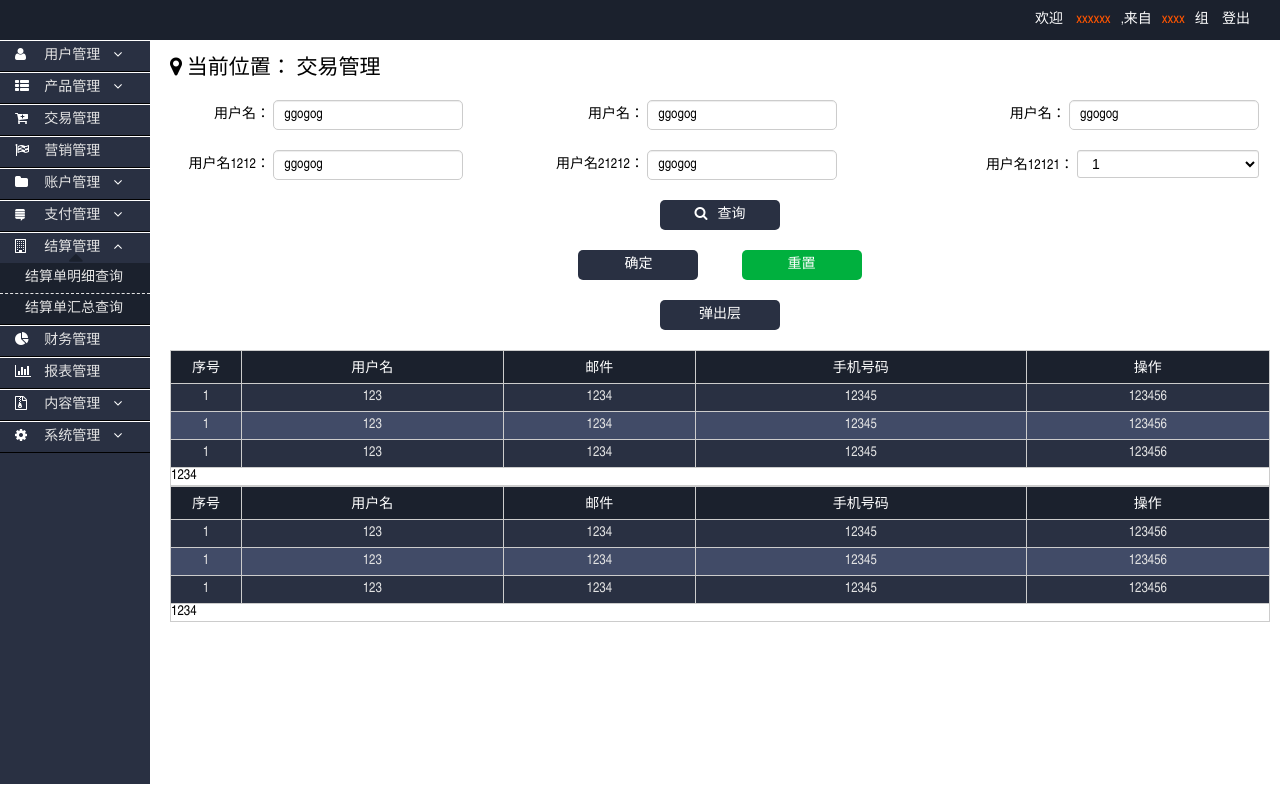
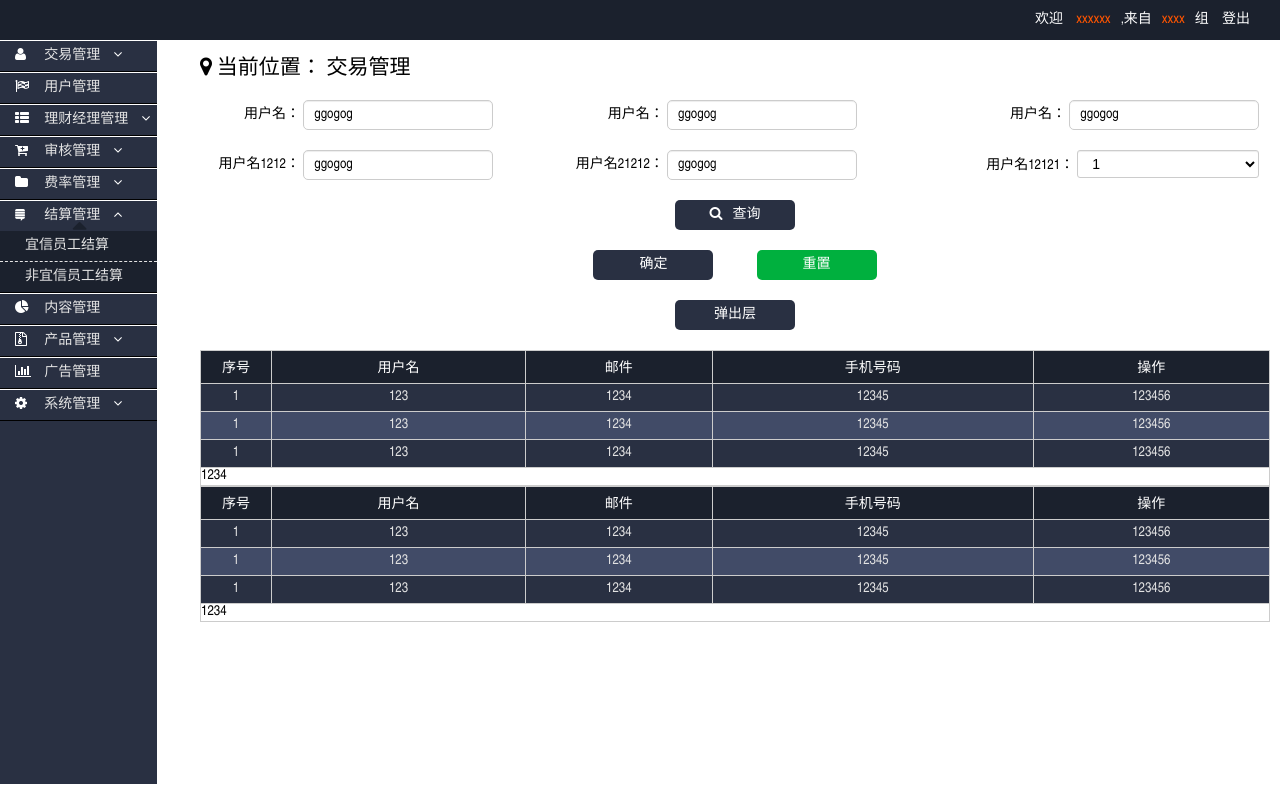
Before and after one commit to townmi/bis, a plain HTML site: page cms/admin.html in a window 1280 px wide. Both pictures are taken after a click on the element "结算管理". Drawn offline with Linux system fonts and the light colour scheme.

Commit message:
add some changes

```diff
--- a/cms/admin.html
+++ b/cms/admin.html
@@ -23,110 +23,102 @@
 
 	<table style="width:100%; vertical-align:top; height:93%;">
 		<tr>
-			<td width="150px;">
+			<td width="180px;">
 				<!-- 左侧导航 -->
 				<ul class="ui_nav" id="js_nav">
 					<li class="ui_nav_one">
 						<div>
 							<i class="fa fa-user"></i>
-							<a href="javascript:;">用户管理</a>
+							<a href="javascript:;">交易管理</a>
 							<i class="fa fa-angle-down"></i>
 						</div>
 						<ul>
 							<li class="top"><i class="fa fa-sort-asc"></i></li>
-							<li class="ui_nav_two"><a href="#">理财经理管理</a></li>
-							<li class="ui_nav_two"><a href="#">级别管理</a></li>
-							<li class="ui_nav_two"><a href="#">审核管理</a></li>
+							<li class="ui_nav_two"><a href="#">支付单管理</a></li>
 						</ul>
 					</li>
 					<li class="ui_nav_one">
 						<div>
+							<i class="fa fa-flag-checkered"></i>
+							<a href="#">用户管理</a>
+						</div>
+					</li>
+					<li class="ui_nav_one">
+						<div>
 							<i class="fa fa-th-list"></i>
+							<a href="#">理财经理管理</a>
+							<i class="fa fa-angle-down"></i>
+						</div>
+						<ul>
+							<li class="top"><i class="fa fa-sort-asc"></i></li>
+							<li class="ui_nav_two"><a href="#">级别管理</a></li>
+						</ul>
+					</li>
+					<li class="ui_nav_one">
+						<div>
+							<i class="fa fa-cart-plus"></i>
+							<a href="javascript:;">审核管理</a>
+							<i class="fa fa-angle-down"></i>
+						</div>
+						<ul>
+							<li class="top"><i class="fa fa-sort-asc"></i></li>
+							<li class="ui_nav_two"><a href="#">修改店铺</a></li>
+						</ul>
+					</li>
+<!-- 					<li class="ui_nav_one">
+						<div>
+							<i class="fa fa-flag-checkered"></i>
+							<a href="#">营销管理</a>
+						</div>
+					</li> -->
+					<li class="ui_nav_one">
+						<div>
+							<i class="fa fa-folder"></i>
+							<a href="#">费率管理</a>
+							<i class="fa fa-angle-down"></i>
+						</div>
+						<ul>
+							<li class="top"><i class="fa fa-sort-asc"></i></li>
+							<li class="ui_nav_two"><a href="#">费率模板</a></li>
+						</ul>
+					</li>
+					<li class="ui_nav_one">
+						<div>
+							<i class="fa fa-stack-exchange"></i>
+							<a href="#">结算管理</a>
+							<i class="fa fa-angle-down"></i>
+						</div>
+						<ul>
+							<li class="top"><i class="fa fa-sort-asc"></i></li>
+							<li class="ui_nav_two"><a href="#">宜信员工结算</a></li>
+							<li class="ui_nav_two"><a href="#">非宜信员工结算</a></li>
+						</ul>
+					</li>
+					<li class="ui_nav_one">
+						<div>
+							<i class="fa fa-pie-chart"></i>
+							<a href="#">内容管理</a>
+						</div>
+					</li>
+
+					<li class="ui_nav_one">
+						<div>
+							<i class="fa fa-file-archive-o"></i>
 							<a href="#">产品管理</a>
 							<i class="fa fa-angle-down"></i>
 						</div>
 						<ul>
 							<li class="top"><i class="fa fa-sort-asc"></i></li>
 							<li class="ui_nav_two"><a href="#">产品推荐</a></li>
-							<li class="ui_nav_two"><a href="#">费率管理</a></li>
 						</ul>
 					</li>
 					<li class="ui_nav_one">
 						<div>
-							<i class="fa fa-cart-plus"></i>
-							<a href="javascript:;">交易管理</a>
+							<i class="fa fa-bar-chart"></i>
+							<a href="#">广告管理</a>
 						</div>
 					</li>
-					<li class="ui_nav_one">
-						<div>
-							<i class="fa fa-flag-checkered"></i>
-							<a href="#">营销管理</a>
-						</div>
-					</li>
-					<li class="ui_nav_one">
-						<div>
-							<i class="fa fa-folder"></i>
-							<a href="#">账户管理</a>
-							<i class="fa fa-angle-down"></i>
-						</div>
-						<ul>
-							<li class="top"><i class="fa fa-sort-asc"></i></li>
-							<li class="ui_nav_two"><a href="#">平台账户管理</a></li>
-							<li class="ui_nav_two"><a href="#">商户账户管理</a></li>
-							<li class="ui_nav_two"><a href="#">用户账户管理</a></li>
-							<li class="ui_nav_two"><a href="#">第三方管理</a></li>
-							<li class="ui_nav_two"><a href="#">调账管理</a></li>
-							<li class="ui_nav_two"><a href="#">参数设置</a></li>
-						</ul>
-					</li>
-					<li class="ui_nav_one">
-						<div>
-							<i class="fa fa-stack-exchange"></i>
-							<a href="#">支付管理</a>
-							<i class="fa fa-angle-down"></i>
-						</div>
-						<ul>
-							<li class="top"><i class="fa fa-sort-asc"></i></li>
-							<li class="ui_nav_two"><a href="#">支付平台设置</a></li>
-							<li class="ui_nav_two"><a href="#">支付查询</a></li>
-						</ul>
-					</li>
-					<li class="ui_nav_one">
-						<div>
-							<i class="fa fa-building-o"></i>
-							<a href="#">结算管理</a>
-							<i class="fa fa-angle-down"></i>
-						</div>
-						<ul>
-							<li class="top"><i class="fa fa-sort-asc"></i></li>
-							<li class="ui_nav_two"><a href="#">结算单明细查询</a></li>
-							<li class="ui_nav_two"><a href="#">结算单汇总查询</a></li>
-						</ul>
-					</li>
-					<li class="ui_nav_one">
-						<div>
-							<i class="fa fa-pie-chart"></i>
-							<a href="#">财务管理</a>
-						</div>
-					</li>
-					<li class="ui_nav_one">
-						<div>
-							<i class="fa fa-bar-chart"></i>
-							<a href="#">报表管理</a>
-						</div>
-					</li>
-					<li class="ui_nav_one">
-						<div>
-							<i class="fa fa-file-archive-o"></i>
-							<a href="#">内容管理</a>
-							<i class="fa fa-angle-down"></i>
-						</div>
-						<ul>
-							<li class="top"><i class="fa fa-sort-asc"></i></li>
-							<li class="ui_nav_two"><a href="#">内容管理</a></li>
-							<li class="ui_nav_two"><a href="#">广告管理</a></li>
-						</ul>
-					</li>
+
 					<li class="ui_nav_one">
 						<div>
 							<i class="fa fa-cog"></i>
--- a/cms/css/cms.css
+++ b/cms/css/cms.css
@@ -99,7 +99,6 @@ body{
 }
 
 .ui_nav{
-	width: 150px;
 	height: 100%;
 	padding-top: 0px;
 	float: left;
```
